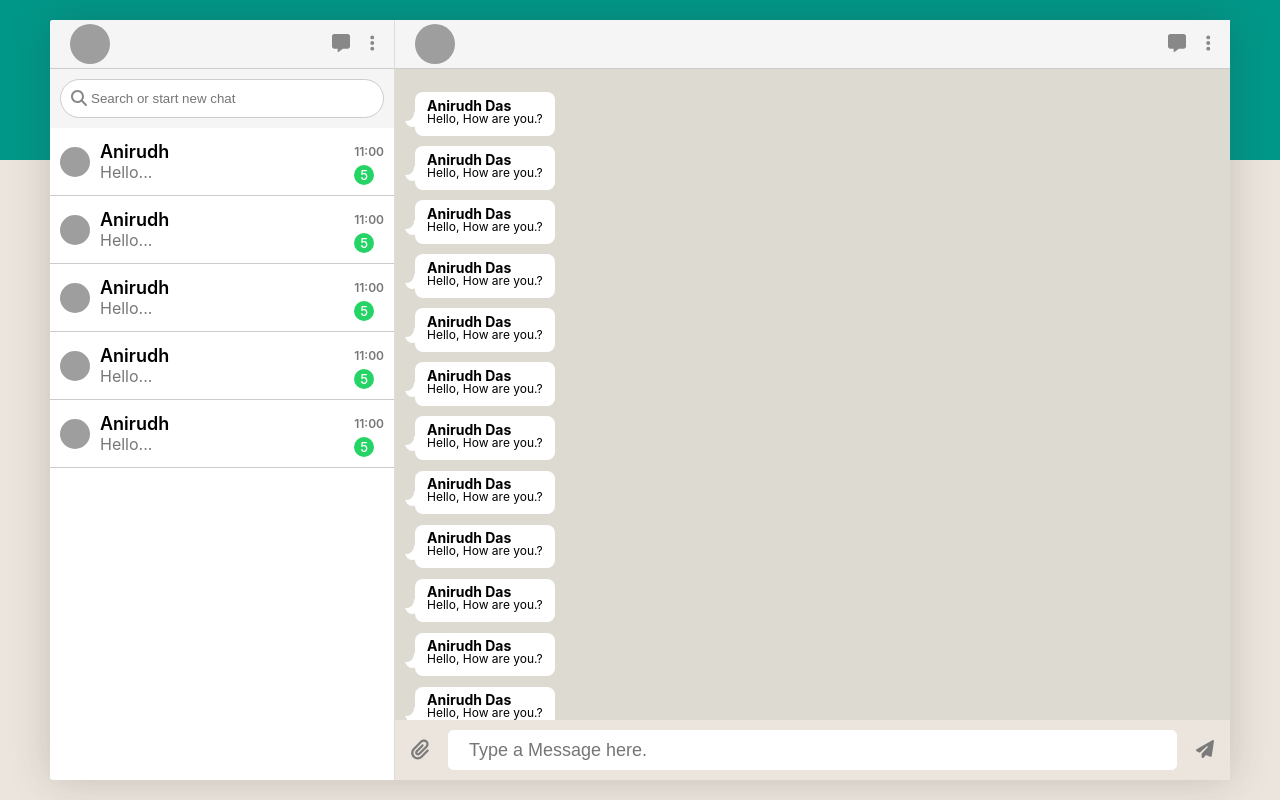
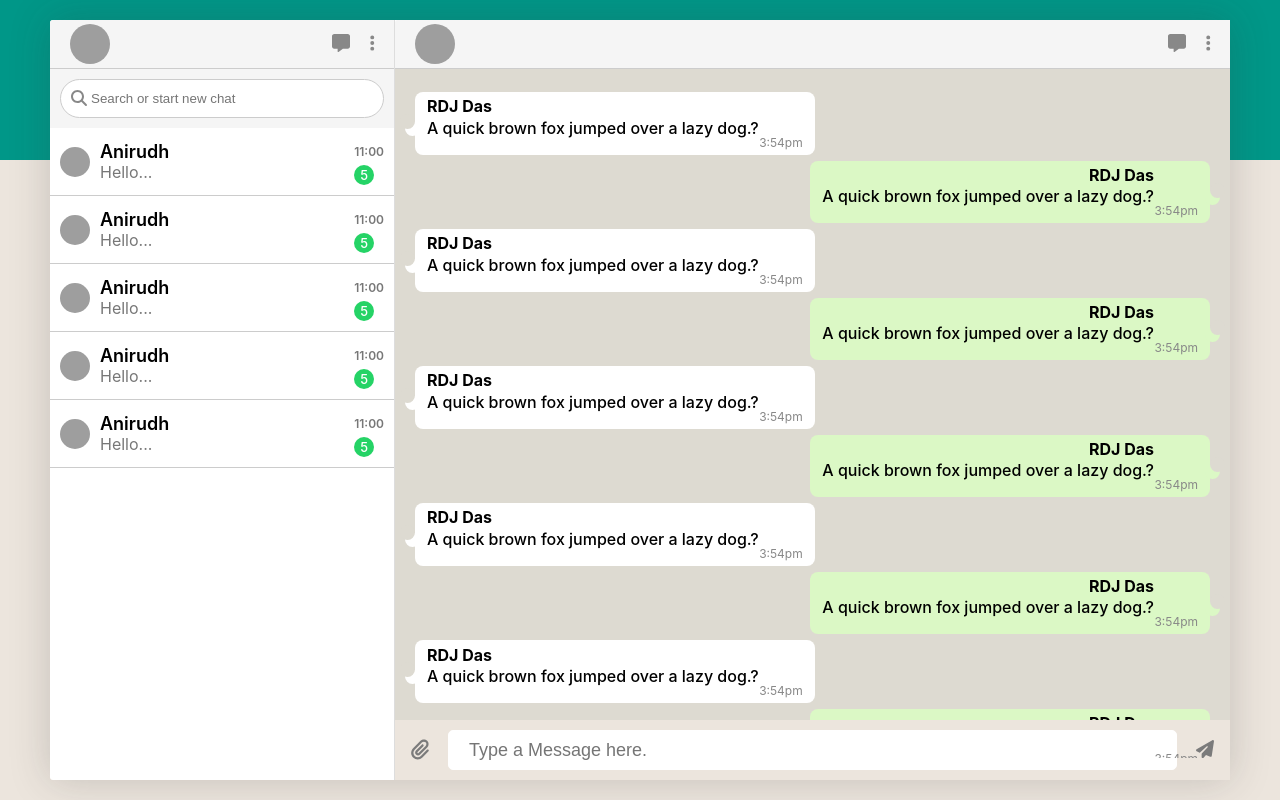
Before and after one commit to Anirudh8756/react_whatsapp_clone, a React (Create React App) app: page / in a window 1280 px wide. Built offline with nearby package versions, Linux system fonts and the light colour scheme; grey boxes are pictures that could not be loaded.

Commit message:
added chat bubbl e

```diff
--- a/src/css/ChatBubble.scss
+++ b/src/css/ChatBubble.scss
@@ -1,33 +1,36 @@
 .name {
   line-height: 1px;
-  font-size:14px;
+  font-size:16px;
 }
 
 .text {
-  line-height: 1px;
-  font-size: 12px;
+  font-size: 16px;
+  font-weight: 500;
+  margin-top: -3px;
 }
 
 .bubble {
   width: fit-content;
+  max-width: 712px;
+  margin: 3px 0px;
 }
 
-.bubble {
-  margin: 3px 0px;
-  flex: 1;
-}
 
-.ballon {
+.ballon-w {
+  position:relative;
   padding: 1px 12px;
   border-radius: 8px;
   background-color: #fff;
+  padding-right: 56px;
+  max-width:100%;
+
   &:before {
     content: '';
     position: absolute;
     width: 15px;
     height: 15px;
     background-color: #fff;
-    top: 20px;
+    top: 29px;
     transform: rotate(45deg);
     left: -10px;
     bottom: 4px;
@@ -38,11 +41,68 @@
     position: absolute;
     width: 15px;
     height: 15px;
-    top: 14px;
+    top: 22px;
     transform: rotate(45deg);
-    left: -16px;
+    left: -15px;
+    bottom: 2px;
+    border-radius: 50%;
+    background-color: #dddad1;
+  }
+
+}
+
+.ballon-g {
+  position:relative;
+  padding: 1px 12px;
+  border-radius: 8px;
+  background-color: #dbf8c5;
+  padding-right: 56px;
+  max-width :100%;
+
+  &:before {
+    content: '';
+    position: absolute;
+    width: 15px;
+    height: 15px;
+    background-color: #dbf8c5;
+    top: 29px;
+    left: auto;
+    right:-10px;
+    bottom: 4px;
+    border-radius: 50%;
+  }
+  &:after{
+    content: "";
+    position: absolute;
+    width: 15px;
+    height: 15px;
+    top: 22px;
+    left: auto;
+    right:-15px;
     bottom: 2px;
     border-radius: 50%;
     background-color: #dddad1;
   }
 }
+
+    .time-chat {
+      font-size: 12px;
+      position: absolute;
+      right: 3%;
+      z-index: 1;
+      bottom: -7px;
+      color: #888;
+  }
+
+.chat-bubble-wrapper {
+  width: 100%;
+  display:flex;
+  justify-items:start;
+}
+
+.chat-bubble-wrapper-right {
+  width: 100%;
+  display:flex;
+  justify-content:end;
+  text-align: right;
+}
--- a/src/pages/subs/ChatBubble.js
+++ b/src/pages/subs/ChatBubble.js
@@ -1,14 +1,18 @@
 import React from 'react'
 import '../../css/ChatBubble.scss'
-const ChatBubble = () => {
+const ChatBubble = (props) => {
+  const { dir }= props;
   return (
+    <div className={`${ dir == 1 ? 'chat-bubble-wrapper ' : "chat-bubble-wrapper-right" } `}>
     <div className={`bubble rel`}>
-      <div className={`ballon`}>
-        <h2 className={`name`}>Anirudh Das</h2>
-        <p className={`text`}>Hello, How are you.? </p>
-        <p>{TimeRanges.now}</p>
+      <div className={`${ dir == 1 ? 'ballon-w' : 'ballon-g' } `}>
+        <h2 className={`name`}>RDJ Das</h2>
+        <p className={`text`}> A quick brown fox jumped over a lazy dog.? </p>
+        <p className={`time-chat`}> 3:54pm </p>
       </div>
     </div>
+    </div>
+
 
   )
 }
--- a/src/pages/subs/ChatMessages.js
+++ b/src/pages/subs/ChatMessages.js
@@ -6,8 +6,8 @@ const ChatMessages = () => {
     // chathead
     <div className={`chat rel flex col`}>
       {
-        [0,0,0,0,0,0,0,0,0,0,0,0].map(node=>
-          <ChatBubble/>
+        [0,0,0,0,0,0,0,0,0,0,0,0].map((node, index)=>
+          <ChatBubble dir={ index % 2 == 0 ? 1 : 0 } />
         )
       }
       </div>
```
